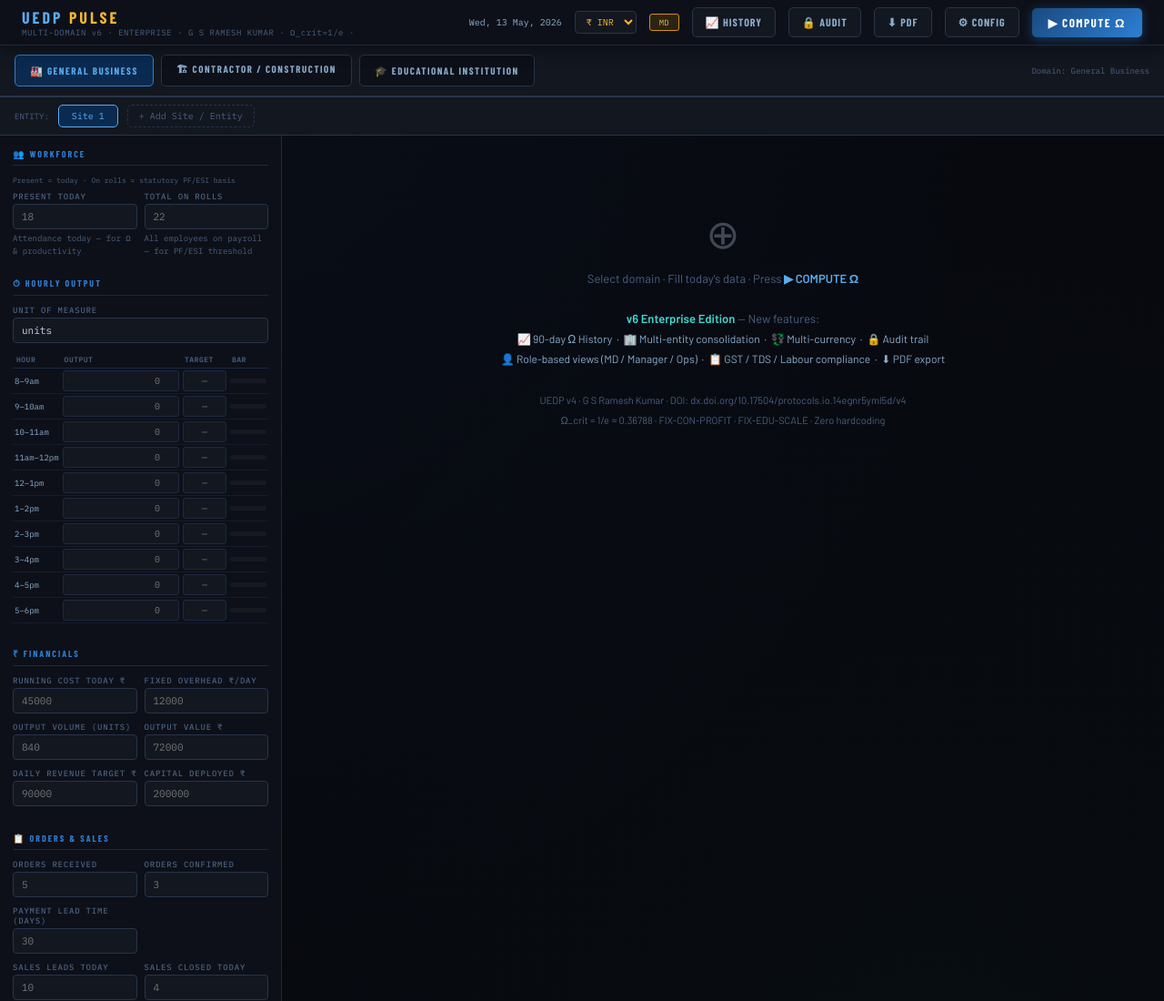
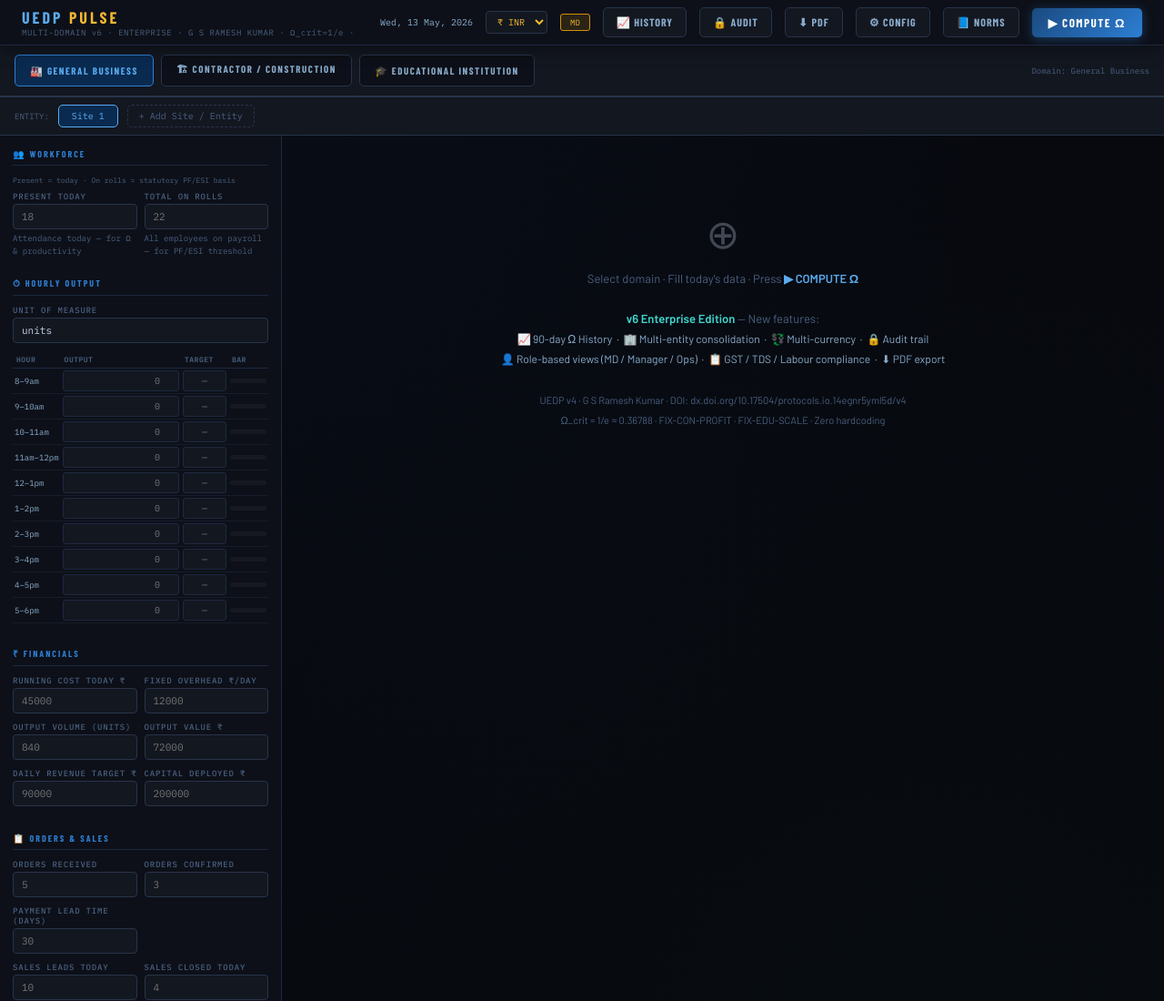
Before and after one commit to hiddenpointz/Profit-Pulse, a website: page public/index.html in a window 1280 px wide. Shown: the top 1100 px of the page at 91% size. Drawn offline with nearby package versions, Linux system fonts and the light colour scheme; a web font is replaced by a local one.

Commit message:
Update index.html

```diff
--- a/public/index.html
+++ b/public/index.html
@@ -577,6 +577,9 @@ body{font-family:var(--sans);background:var(--bg);color:var(--text);min-height:1
   <!-- PDF -->
   <button class="cfg-btn" onclick="exportPDF()" title="Export PDF report">⬇ PDF</button>
   <button class="cfg-btn" onclick="openConfig()">⚙ CONFIG</button>
+  <button class="cfg-btn" onclick="openNorms()">
+  📘 NORMS
+   </button>
   <button class="compute-btn" id="computeBtn" onclick="compute()">▶ COMPUTE Ω</button>
 </div>
 
@@ -1378,6 +1381,9 @@ function setDomain(d){
 function openConfig(){
   syncConfigToUI();
   document.getElementById('cfgOverlay').classList.add('open');
+}
+  function openNorms(){
+  window.open('uedp_industry_norms_ui.html', '_blank');
 }
 function closeConfig(){ document.getElementById('cfgOverlay').classList.remove('open'); }
 
```
